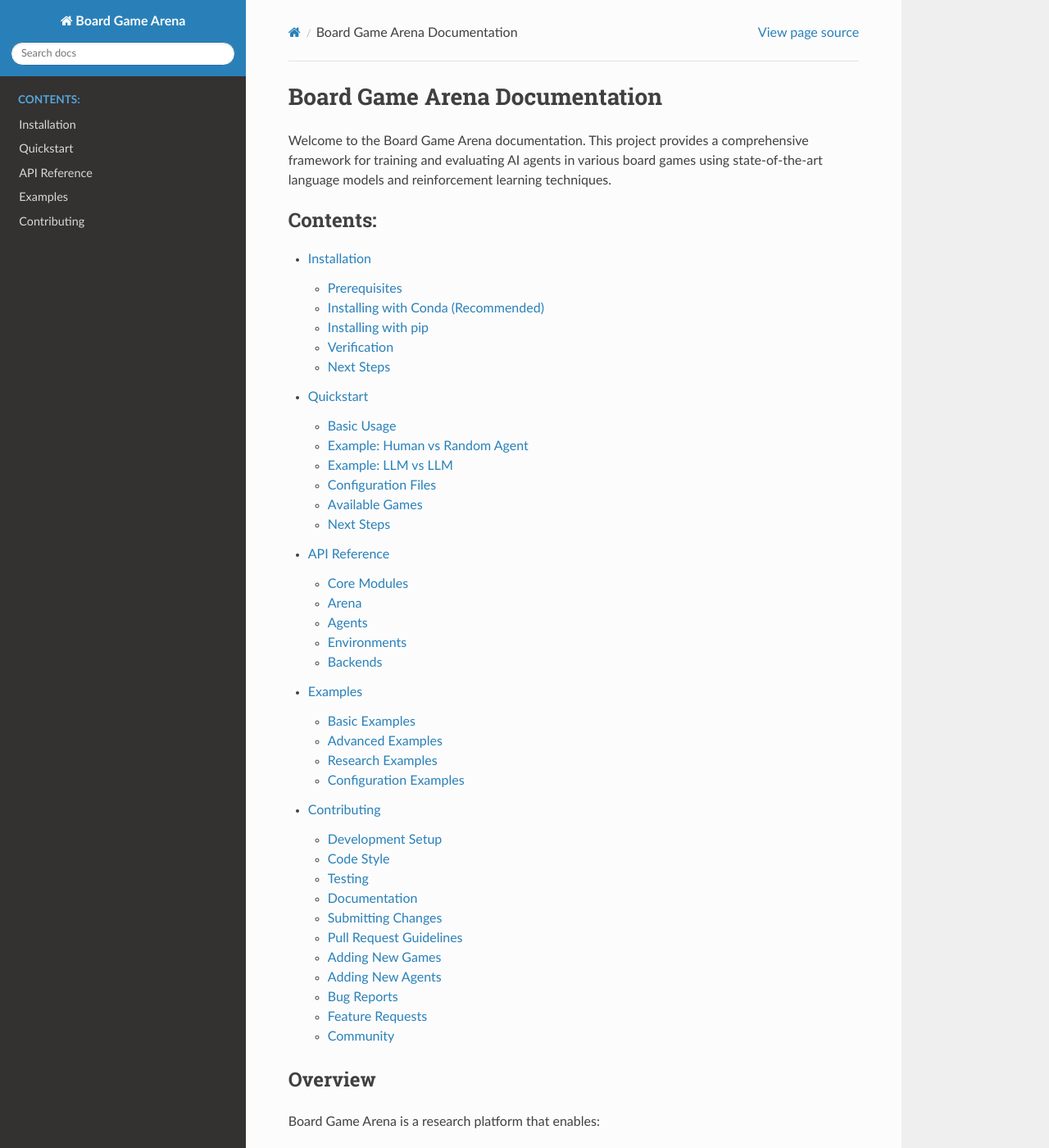
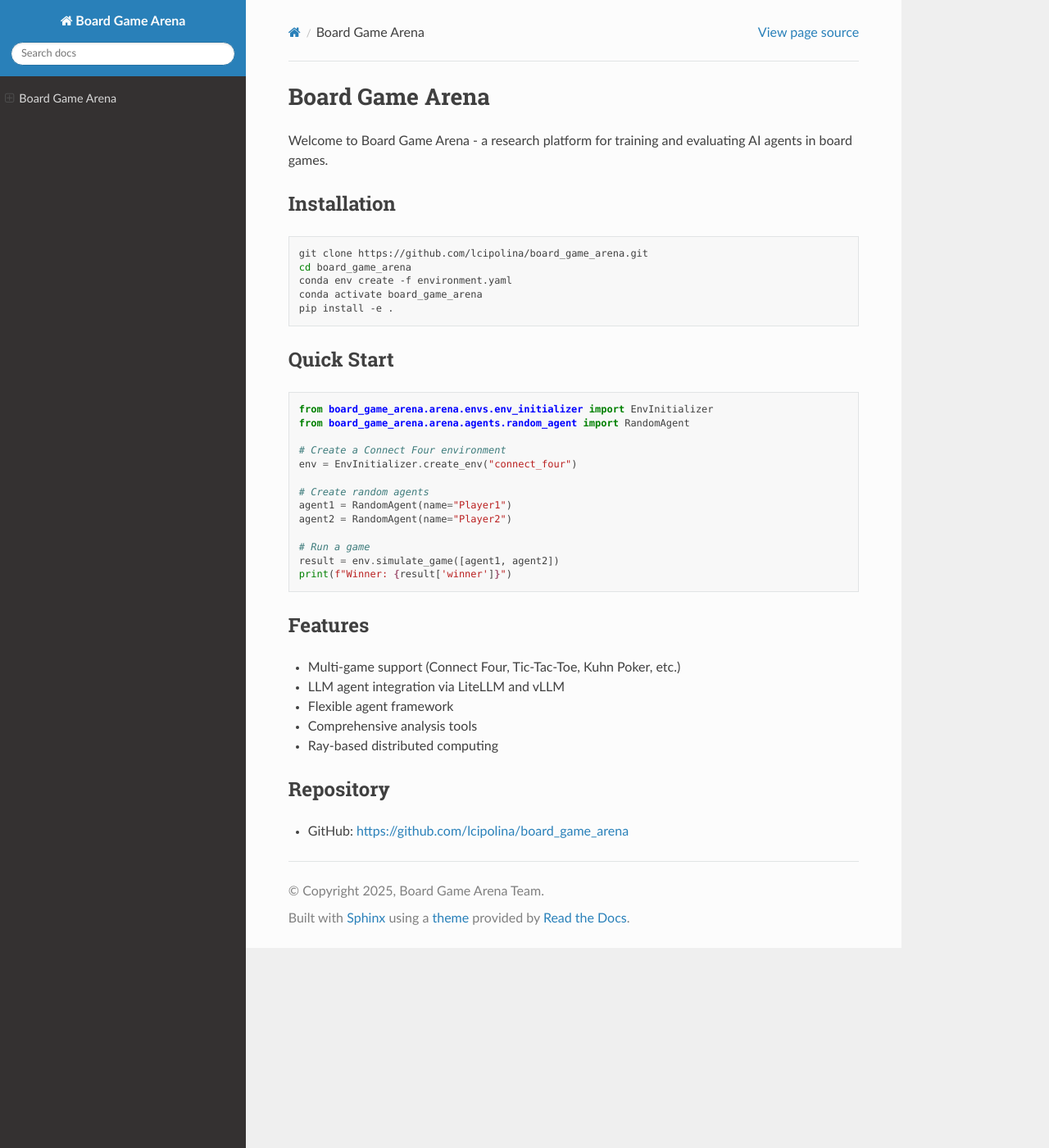
Before and after one commit to SLAMPAI/game_reasoning_arena, a Sphinx documentation site: the page built from docs/index.rst, in a window 1280 px wide and 1400 px high. Shown: the whole window at 82% size. Built offline with Sphinx 7.4.7 and the Read the Docs theme 3.1.0, drawn with Linux system fonts in a browser that asks for light colours; pages that are not in the unit, such as notebooks, are missing from menus; some of the changed text lies outside the part shown.

```diff
--- a/docs/conf.py
+++ b/docs/conf.py
@@ -1,33 +1,29 @@
 # Configuration file for the Sphinx documentation builder.
-#
-# For the full list of built-in configuration values, see the documentation:
-# https://www.sphinx-doc.org/en/master/usage/configuration.html
 
 import os
 
 # -- Project information -----------------------------------------------------
-# https://www.sphinx-doc.org/en/master/usage/configuration.html#project-information
-
 project = 'Board Game Arena'
 copyright = '2025, Board Game Arena Team'  # noqa: A001
 author = 'Board Game Arena Team'
 release = '1.0.0'
 
 # -- General configuration ---------------------------------------------------
-# https://www.sphinx-doc.org/en/master/usage/configuration.html#general-configuration
-
 extensions = [
-    'sphinx.ext.autodoc',
     'sphinx.ext.viewcode',
     'sphinx.ext.napoleon',
-    'sphinx.ext.intersphinx',
-    'sphinx.ext.todo',
-    'sphinx.ext.coverage',
-    'sphinx.ext.mathjax',
 ]
 
 templates_path = ['_templates']
 exclude_patterns = ['_build', 'Thumbs.db', '.DS_Store']
+
+# -- Options for HTML output -------------------------------------------------
+html_theme = 'sphinx_rtd_theme'
+html_static_path = ['_static']
+
+# Create _static directory if it doesn't exist
+if not os.path.exists('_static'):
+    os.makedirs('_static')
 
 # -- Options for HTML output -------------------------------------------------
 # https://www.sphinx-doc.org/en/master/usage/configuration.html#options-for-html-output
--- a/docs/index.rst
+++ b/docs/index.rst
@@ -1,45 +1,48 @@
-Board Game Arena Documentation
-==============================
+Board Game Arena
+================
 
-Welcome to the Board Game Arena documentation. This project provides a comprehensive framework for training and evaluating AI agents in various board games using state-of-the-art language models and reinforcement learning techniques.
+Welcome to Board Game Arena - a research platform for training and evaluating AI agents in board games.
 
-.. toctree::
-   :maxdepth: 2
-   :caption: Contents:
+Installation
+------------
 
-   installation
-   quickstart
-   api_reference
-   examples
-   contributing
+.. code-block:: bash
 
-Overview
+   git clone https://github.com/lcipolina/board_game_arena.git
+   cd board_game_arena
+   conda env create -f environment.yaml
+   conda activate board_game_arena
+   pip install -e .
+
+Quick Start
+-----------
+
+.. code-block:: python
+
+   from board_game_arena.arena.envs.env_initializer import EnvInitializer
+   from board_game_arena.arena.agents.random_agent import RandomAgent
+
+   # Create a Connect Four environment
+   env = EnvInitializer.create_env("connect_four")
+
+   # Create random agents
+   agent1 = RandomAgent(name="Player1")
+   agent2 = RandomAgent(name="Player2")
+
+   # Run a game
+   result = env.simulate_game([agent1, agent2])
+   print(f"Winner: {result['winner']}")
+
+Features
 --------
 
-Board Game Arena is a research platform that enables:
+* Multi-game support (Connect Four, Tic-Tac-Toe, Kuhn Poker, etc.)
+* LLM agent integration via LiteLLM and vLLM
+* Flexible agent framework
+* Comprehensive analysis tools
+* Ray-based distributed computing
 
-* Training AI agents using Large Language Models (LLMs)
-* Evaluating agent performance across multiple board games
-* Comparing different agent strategies and architectures
-* Analyzing game-playing behavior and decision-making patterns
+Repository
+----------
 
-Key Features
-------------
-
-* **Multi-Game Support**: Supports various games including Connect Four, Tic-Tac-Toe, Kuhn Poker, and more
-* **LLM Integration**: Seamless integration with various language models via LiteLLM and vLLM backends
-* **Flexible Agent Framework**: Easy-to-extend agent architecture for custom implementations
-* **Comprehensive Analysis**: Built-in tools for analyzing agent behavior and game outcomes
-* **Scalable Execution**: Ray-based distributed computing for large-scale experiments
-
-Getting Started
----------------
-
-To get started with Board Game Arena, see the :doc:`installation` guide and then check out the :doc:`quickstart` tutorial.
-
-Indices and tables
-==================
-
-* :ref:`genindex`
-* :ref:`modindex`
-* :ref:`search`
+* GitHub: https://github.com/lcipolina/board_game_arena
--- /dev/null
+++ b/docs/requirements.txt
@@ -0,0 +1,2 @@
+sphinx>=5.0
+sphinx-rtd-theme
```
Also changed, not shown: .readthedocs.yaml.
